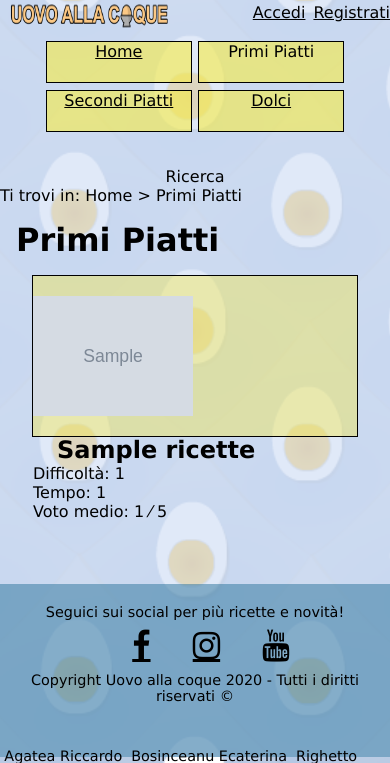
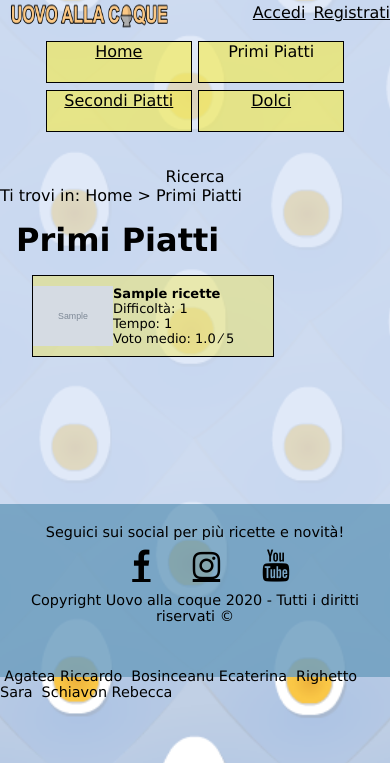
Before and after one commit to RiccardoAgatea/uovoallacoque, a PHP site: page /php/elenco.php?id=1 in a window 390 px wide; the page is wider, and only the part inside the window is pictured. Shown: the part 17-780 px from the top of that part. Run offline with PHP 8.4, Linux system fonts and the light colour scheme; tables that the repository leaves empty hold one stand-in row (values such as "Sample post"); grey boxes marked "Sample" are stand-in pictures.

Commit message:
fix visualizzazione elementi elenco

```diff
--- a/php/query-portata.php
+++ b/php/query-portata.php
@@ -16,16 +16,19 @@
             $immagine = $row['img'];
             $votor = $mysql->query("SELECT media({$row['id']});")->fetch_row();
             $voto = $votor[0];
+            $voto= number_format($voto, 1);
 
             $risultato = $risultato.
             '<li class=elenco-elemento>'.
                 '<img class="elenco-immagine" src="'.$immagine.'" alt = "immagine di '.$nome.'" />'.
+                '<div class=elenco-testo>'.
                 '<h2 class=elenco-titolo>'.$nome.'</h2>'.
                 '<ul class="elenco-attributi">'.
                     '<li> Difficolt&agrave;: '.$difficolta.'</li>'.
                     '<li>Tempo: '.$tempo. '</li>'.
                     '<li>Voto medio: ' .$voto. ' &frasl; 5</li>'.
                 '</ul>'.
+                '</div>'.
             '</li>' ;
         }
         return $risultato;
@@ -56,12 +59,14 @@
             $risultato = $risultato.
             '<li class=elenco-elemento>'.
                 '<img class="elenco-immagine" src="'.$immagine.'" alt = "immagine di '.$nome.'" />'.
+                '<div class=elenco-testo>'.
                 '<h2 class=elenco-titolo>'.$nome.'</h2>'.
                 '<ul class="elenco-attributi">'.
                     '<li> Difficolt&agrave;: '.$difficolta.'</li>'.
                     '<li>Tempo: '.$tempo. '</li>'.
                     '<li>Voto medio: ' .$voto. ' &frasl; 5</li>'.
                 '</ul>'.
+                '</div>'.
             '</li>' ;
         }
         return $risultato;
--- a/styles/screen.css
+++ b/styles/screen.css
@@ -252,7 +252,8 @@ ul li input{
 .elenco-content {
     display: flex;
     flex-wrap: wrap;
-    flex-direction: column;
+    flex-direction: row;
+    justify-content: center;
 
 }
 .elenco-elemento {
@@ -260,9 +261,10 @@ ul li input{
     flex-direction: row;
     flex-wrap: wrap;
     align-items:center;
-    justify-content:space-between;
+    justify-content:flex-start;
     margin: 1em;
     height: 10em;
+    width:30em;
     background-color: rgba(245, 233, 66, 0.4);
     border: black solid 1px;
 }
@@ -271,11 +273,11 @@ ul li input{
     height: 10em;
     width: 10em;
     object-fit: contain;
-
 }
-
+.elenco-testo {
+    margin-left: 0.5em;
+}
 .elenco-titolo {
-    margin-left: 1em;
     display: inline;
 }
 
@@ -293,9 +295,40 @@ ul li input{
 
 /*mobile*/
 @media screen and (max-width: 768px){
+    body {
+        width: 100%;
+    }
    #immagine-logo{
-    width: 10em;
-    height: 2em;
-   }
+        width: 10em;
+        height: 2em;
+    }
+    .elenco-content {
+        display: flex;
+        flex-wrap: wrap;
+        flex-direction: column;
+
+    }
+   .elenco-elemento {
+       height: 5em;
+       width: 15em;
+    }
+    .elenco-testo {
+        position: fixed;
+        display: flex;
+        flex-direction: column;
+        margin-left: 5em;
+    }
+   .elenco-immagine {
+        height: 5em;
+        width: 5em;
+    }
+   .elenco-titolo {
+        font-size: small;
+        display: block;
+    }
+    .elenco-attributi {
+        display: block;
+        font-size: small;
+    }
 }
 /*fine mobile*/
```
Also changed, not shown: database/test-data.sql (+24 -1 lines).
